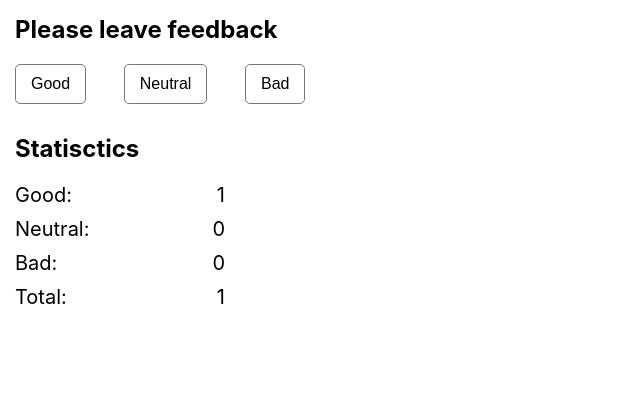
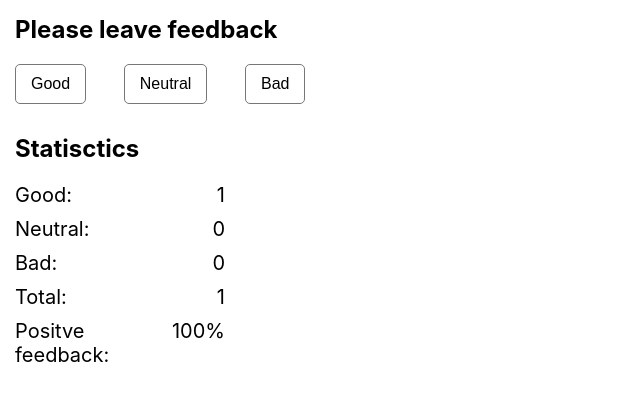
Before and after one commit to bohdan-ryzhko/goit-react-hw-04-feedback, a React (Create React App) app: page / in a window 1280 px wide. Both pictures are taken after a click on the button "Good". Shown: the top 400 px of the page, without its empty margins (0-640 px from the left). Built offline with nearby package versions, Linux system fonts and the light colour scheme.

Commit message:
add CountPositiveFeedbackPercentage

```diff
--- /dev/null
+++ b/src/components/CountPositiveFeedbackPercentage/CountPositiveFeedbackPercentage.jsx
@@ -0,0 +1,15 @@
+import PropTypes from 'prop-types';
+import { StatisticsInfo } from "../StatisticsList/StatisticsList.styled";
+
+export const CountPositiveFeedbackPercentage = ({ positivePercentage = 0 }) => {
+	return (
+		<StatisticsInfo>
+			<span>Positve feedback: </span>
+			<span>{positivePercentage}%</span>
+		</StatisticsInfo>
+	)
+}
+
+CountPositiveFeedbackPercentage.propTypes = {
+	positivePercentage: PropTypes.number.isRequired,
+}
--- a/src/components/StatisticsList/StatisticsList.jsx
+++ b/src/components/StatisticsList/StatisticsList.jsx
@@ -2,7 +2,7 @@ import PropTypes from 'prop-types';
 
 import { CountTotalFeedback } from 'components/CountTotalFeedback/CountTotalFeedback';
 import { StatisticsBoard, StatisticsInfo } from "./StatisticsList.styled";
-// import { CountPositiveFeedbackPercentage } from 'components/CountPositiveFeedbackPercentage/CountPositiveFeedbackPercentage';
+import { CountPositiveFeedbackPercentage } from 'components/CountPositiveFeedbackPercentage/CountPositiveFeedbackPercentage';
 
 export const StatiscticsList = ({ good, neutral, bad, total, positivePercentage }) => {
 	return (
@@ -20,7 +20,7 @@ export const StatiscticsList = ({ good, neutral, bad, total, positivePercentage
 				<span>{bad}</span>
 			</StatisticsInfo>
 			<CountTotalFeedback total={total} />
-			{/* <CountPositiveFeedbackPercentage positivePercentage={positivePercentage} /> */}
+			<CountPositiveFeedbackPercentage positivePercentage={positivePercentage} />
 		</StatisticsBoard>
 	)
 }
```
